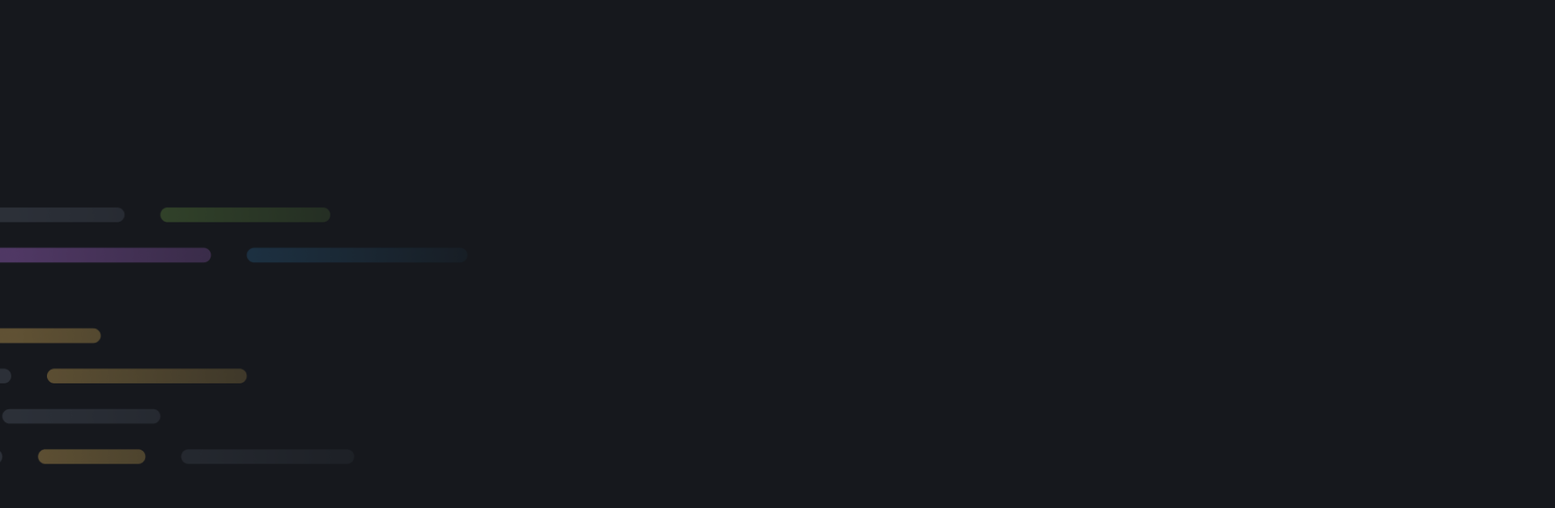
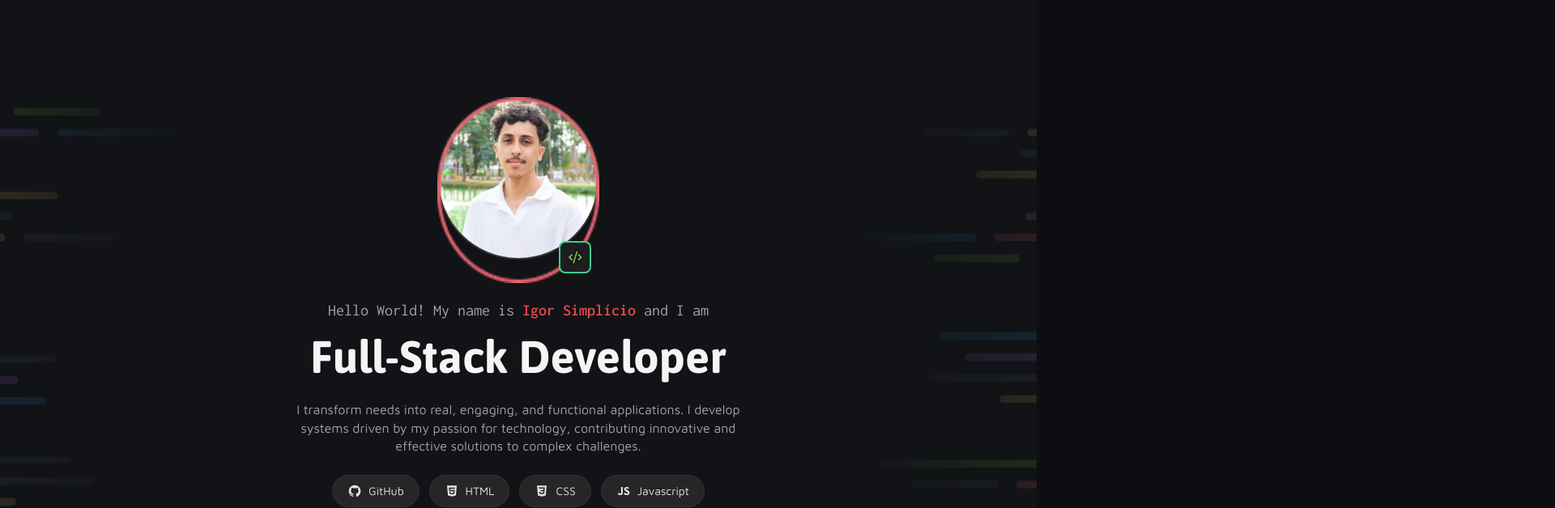
Before and after one commit to igor-simplicio/portifolio-dev, a plain HTML site: page index.html in a window 1280 px wide. Shown: the top 628 px of the page at 81% size, 1920 px wide, since content can reach past the window. Drawn offline with Linux system fonts and the light colour scheme; files whose address does not match are found by name; a web font is replaced by a local one.

Commit message:
Adding icons to the profile picture

```diff
--- a/styles/global.css
+++ b/styles/global.css
@@ -16,8 +16,23 @@
   --gray-400:#292C34;
   --gray-500:#16181D;
   --gray-600:#0D0E11;
+
+  --font-family:'Asap','Title lg';
+  --text-lg:bold 56px 120% var(--font-family);
+  --text-md:24px 120% var(--font-family);
+  --text-sm:16px 120% var(--font-family);
+
+  --font-family-secondary:'Inconsolata';
+  --subtitle:20px 120% var(--font-family-secondary);
+
+  --font-family-third:'maven pro';
+  --text-md:16px 140% var(--font-family-third);
+  --text-sm:14px 140% var(--font-family-third);
+
 }
 
 body {
   background-color: var(--gray-600);
+  font-family: 'Maven Pro', sans-serif;
+  color: #f5f5f5;
 }
--- a/styles/header.css
+++ b/styles/header.css
@@ -0,0 +1,130 @@
+#container {
+  position: relative;
+  min-height: 100vh;
+  display: flex;
+  align-items: center;
+  justify-content: center;
+  overflow: hidden;
+}
+
+.bg-image {
+  position: absolute;
+  inset: 0;
+  width: 100%;
+  height: 100%;
+  object-fit: cover;
+  z-index: -1;
+  opacity: 0.5;
+}
+
+.profile-content {
+  position: relative;
+  z-index: 1;
+  display: flex;
+  flex-direction: column;
+  align-items: center;
+  text-align: center;
+  max-width: 600px;
+  padding: 20px;
+}
+
+.profile-photo {
+  width: 200px;
+  height: 200px;
+  border-radius: 50%;
+  object-fit: cover;
+  margin-bottom: 24px;
+  border: 2px solid #333;
+}
+
+.text-subtitle {
+  font-family: 'Inconsolata', monospace;
+  font-size: 20px;
+  line-height: 120%;
+  font-weight: 400;
+  color: #a3a3a3;
+  margin-bottom: 12px;
+}
+
+.text-subtitle span {
+  color: #e5484d;
+  font-weight: 600;
+}
+
+.text-lg {
+  font-family: 'Asap', sans-serif;
+  font-size: 56px;
+  line-height: 120%;
+  font-weight: 700;
+  margin-bottom: 20px;
+}
+
+h3 {
+  font-family: 'Maven Pro', sans-serif;
+  font-weight: 400;
+  font-size: 16px;
+  line-height: 140%;
+  color: #a3a3a3;
+}
+
+.tech-stack {
+  display: flex;
+  flex-wrap: wrap;
+  justify-content: center;
+  gap: 12px;
+  margin-top: 24px;
+}
+
+.tech-pill {
+  display: flex;
+  align-items: center;
+  gap: 8px;
+  padding: 10px 18px;
+  background-color: #262626;
+  border: 1px solid #333;
+  border-radius: 100px;
+  font-family: 'Maven Pro', sans-serif;
+  font-size: 14px;
+  color: #e5e5e5;
+}
+
+.tech-icon {
+  width: 18px;
+  height: 18px;
+  object-fit: contain;
+}
+
+.photo-wrapper {
+  position: relative;
+  display: inline-block;
+  margin-bottom: 24px;
+}
+
+.profile-border {
+  position: absolute;
+  top: 50%;
+  left: 50%;
+  transform: translate(-50%, -50%);
+  width: 230px;
+  height: 230px;
+  pointer-events: none;
+}
+
+.code-badge {
+  position: absolute;
+  bottom: 10px;
+  right: 10px;
+  width: 40px;
+  height: 40px;
+  background-color: #1e1e1e;
+  border: 2px solid #3ecf8e;
+  border-radius: 8px;
+  display: flex;
+  align-items: center;
+  justify-content: center;
+}
+
+.code-badge img {
+  width: 20px;
+  height: 20px;
+}
--- a/styles/index.css
+++ b/styles/index.css
@@ -3,3 +3,4 @@
 @import url(header.css);
 @import url(main.css);
 @import url(footer.css);
+@import url(section.css);
--- a/styles/nav.css
+++ b/styles/nav.css
@@ -0,0 +1,3 @@
+#nav{
+  display: flex;
+}
--- /dev/null
+++ b/styles/section.css
@@ -0,0 +1,9 @@
+img {
+  max-width: 100%;
+}
+
+
+
+#container {
+
+}
```
Also changed, not shown: assets/Background_Contacts.png (renamed from assest/Background_Contacts.png), assets/Background_Intro.png (renamed from assest/Background_Intro.png), assets/Border.png (added), assets/Code.png (added), assets/icons/CSS.svg (renamed from assest/icons/CSS.svg), assets/icons/GitHub.svg (renamed from assest/icons/GitHub.svg), assets/icons/HTML.svg (renamed from assest/icons/HTML.svg), assets/icons/JavaScript.svg (renamed from assest/icons/JavaScript.svg), assets/icons/Node.js.svg (renamed from assest/icons/Node.js.svg), assets/icons/React.svg (renamed from assest/icons/React.svg), assets/image/Thumbnail_Project-01.png (renamed from assest/image/Thumbnail_Project-01.png), assets/image/Thumbnail_Project-02.png (renamed from assest/image/Thumbnail_Project-02.png), assets/image/Thumbnail_Project-03.png (renamed from assest/image/Thumbnail_Project-03.png), assets/image/perfil.jpeg (added).
